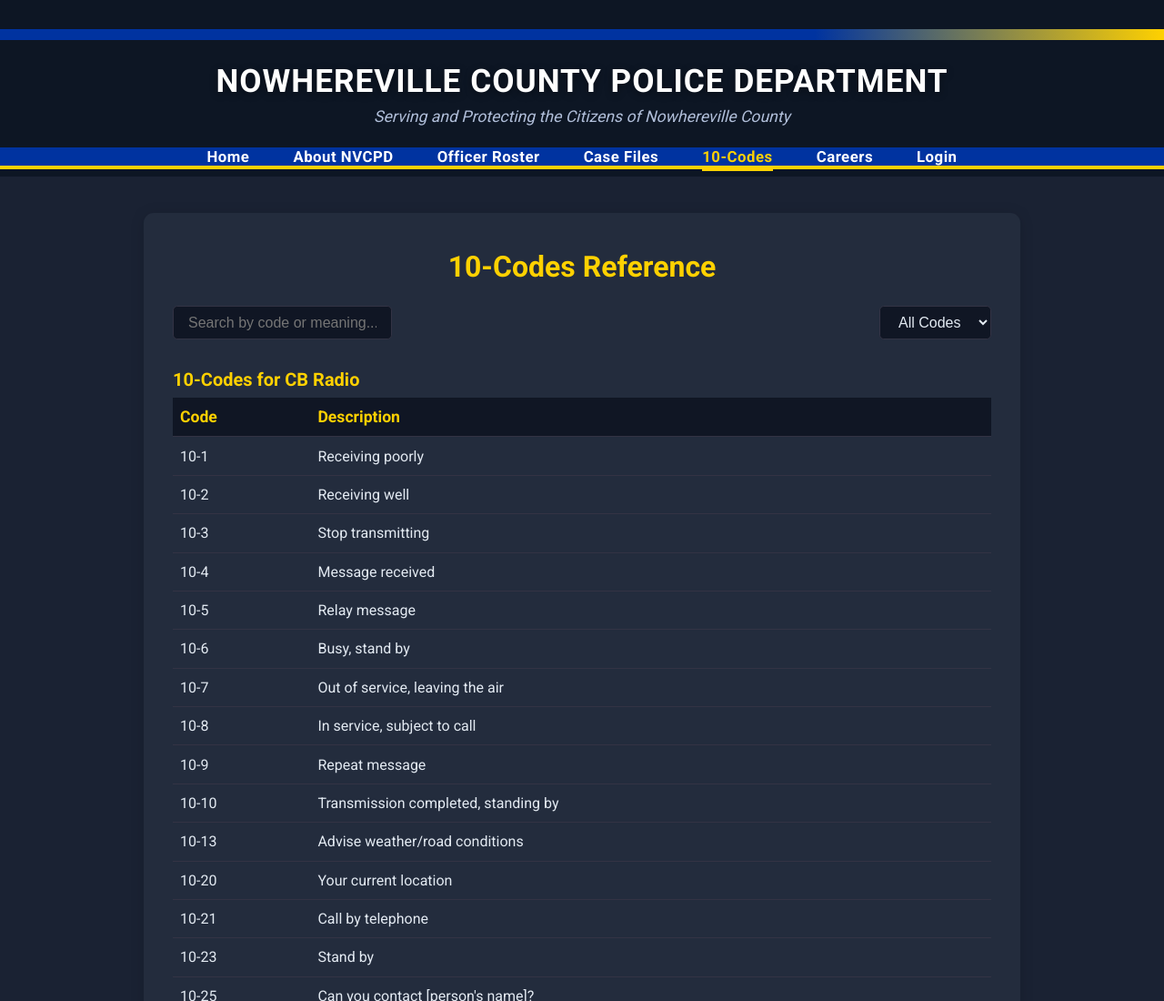
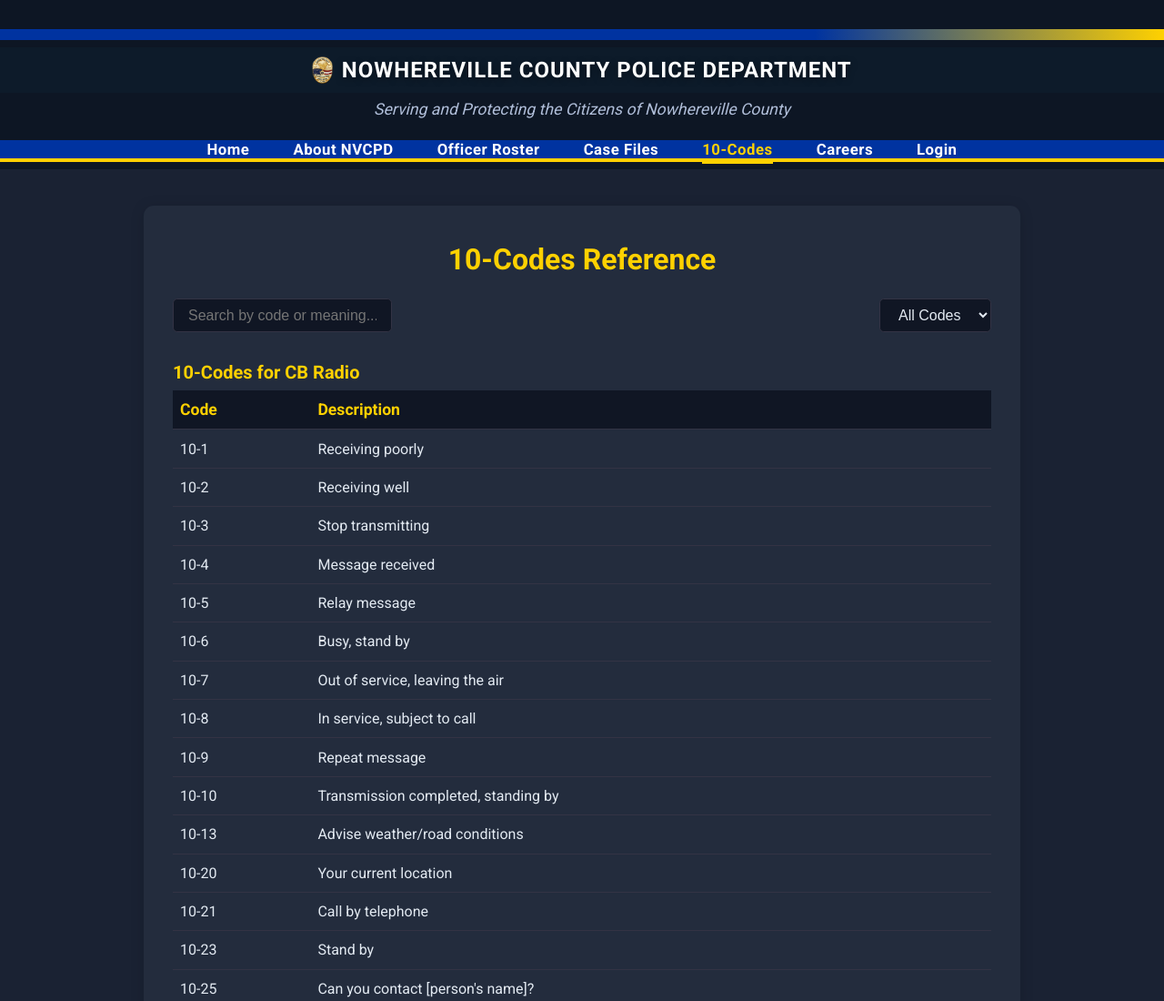
Before and after one commit to NVCPD25/nvcpd, a plain HTML site: page codes.html in a window 1280 px wide. Shown: the top 1100 px of the page at 91% size. Drawn offline with Linux system fonts and the light colour scheme.

Commit message:
Update codes.html

```diff
--- a/codes.html
+++ b/codes.html
@@ -186,8 +186,10 @@
 <body>
     <header>
         <div class="gov-bar"></div>
-        </div>
-        <h1>NOWHEREVILLE COUNTY POLICE DEPARTMENT</h1>
+       <div style="display: flex; align-items: center; justify-content: center; background-color: #0d1b2a; padding: 10px;">
+      <img src="images/badg.png" alt="Badge" style="height: 30px; width: auto; margin-right: 10px;">
+      <h1 style="color: white; margin: 0; font-size: 24px;">NOWHEREVILLE COUNTY POLICE DEPARTMENT</h1>
+    </div>
         <p><em>Serving and Protecting the Citizens of Nowhereville County</em></p>
         <nav>
             <ul>
@@ -287,4 +289,5 @@
         <a href="#">Join our Discord</a>
     </footer>
 </body>
+
 </html>
```
